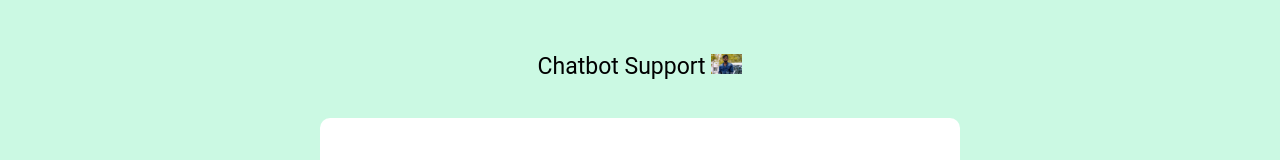
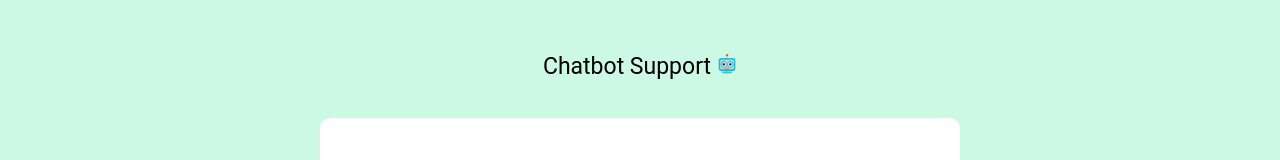
Before and after one commit to Sakthivel03122002/chatbot, a plain HTML site: page index.html in a window 1280 px wide. Shown: the top 160 px of the page. Drawn offline with Linux system fonts and the light colour scheme.

Commit message:
Update index.html
Updated chatbot image source from '3.jpg' to 'bot-mini.png'.

```diff
--- a/index.html
+++ b/index.html
@@ -8,7 +8,7 @@
 </head>
 <body>
     <div class="chatbot" style="padding: 30px; background-color: rgba(151, 243, 199, 0.5);">
-        <p style="font-size: 23px; text-align: center;">Chatbot Support <img src="img/3.jpg" alt="" height="20"></p>
+        <p style="font-size: 23px; text-align: center;">Chatbot Support <img src="img/bot-mini.png" alt="" height="20"></p>
 
         <div id="container" class="container">
             <div id="chat" class="chat">
```
